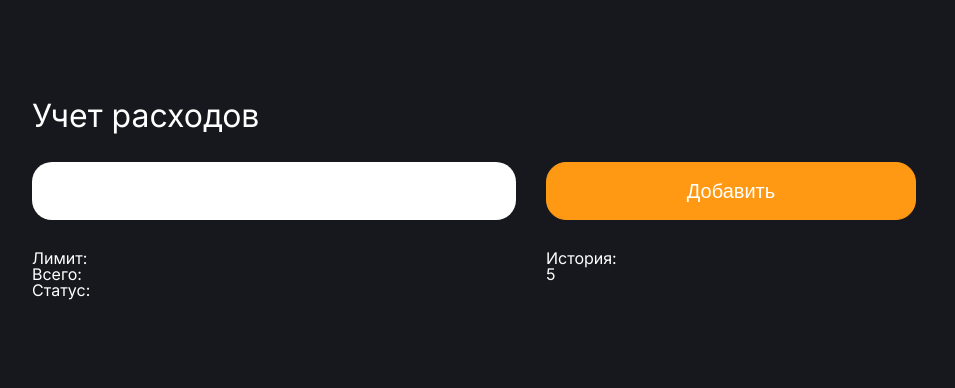
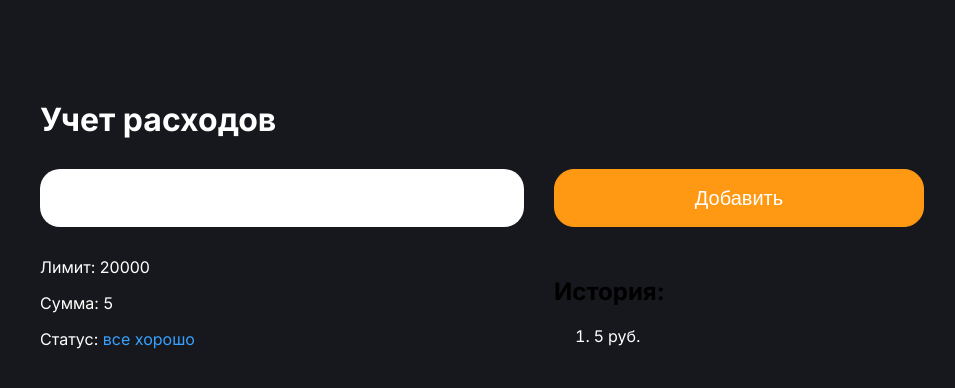
Before and after one commit to EvaCanary/expenses-app, a plain HTML site: page index.html in a window 1280 px wide. Both pictures are taken after typing "5" into the empty fields and a click on the button "Добавить". Shown: the whole page, without its empty margins (68-1023 px from the left). Drawn offline with Linux system fonts and the light colour scheme.

Commit message:
Add files via upload

```diff
--- a/index.css
+++ b/index.css
@@ -52,3 +52,9 @@ h1 {
 p {
     color: #FFFFFF;
 }
+.status_blue {
+  color: rgb(54, 161, 255);
+}
+.status_red {
+    color: rgb(206, 0, 0);
+}
--- a/index.html
+++ b/index.html
@@ -4,7 +4,7 @@
     <meta charset="UTF-8" />
     <meta name="viewport" content="width=device-width, initial-scale=1.0" />
     <title>Document</title>
-    <link rel="stylesheet" href="./reset.css" />
+    <!-- <link rel="stylesheet" href="./reset.css" /> -->
     <link rel="stylesheet" href="./index.css" />
     <link rel="preconnect" href="https://fonts.googleapis.com" />
     <link rel="preconnect" href="https://fonts.gstatic.com" crossorigin />
@@ -18,13 +18,14 @@
     <div class="row">
       <div class="col">
         <input class="js-input expense-input" type="number" />
-        <p>Лимит:</p>
-        <p>Всего:</p>
-        <p>Статус:</p>
+
+        <p>Лимит: <span class="js-limit">10000</span></p>
+        <p>Сумма: <span class="js-sum">0</span></p>
+        <p>Статус: <span class="js-status status">все хорошо</span></p>
       </div>
       <div class="col">
         <button class="js-button expense-btn">Добавить</button>
-        <h2 class="history-title">История:</h2>
+        <h2>История:</h2>
         <div class="js-history"></div>
       </div>
     </div>
--- a/index.js
+++ b/index.js
@@ -1,7 +1,15 @@
+const LIMIT = 20000;
+
 const expenses = [];
+
 const inputNode = document.querySelector('.js-input');
 const buttonNode = document.querySelector('.js-button');
 const historyNode = document.querySelector('.js-history');
+const sumNode = document.querySelector('.js-sum');
+const limitNode = document.querySelector('.js-limit');
+const statusNode = document.querySelector('.js-status')
+
+limitNode.innerText = LIMIT;
 buttonNode.addEventListener('click', function() {
 //если ничего нет в поле ввода - вернуть
 // 1. получаем значение из поля воода
@@ -16,7 +24,29 @@ console.log(inputNode.value);
 // внесение данных по кнопке
 // 2. сохраняем трату в список
  expenses.push(expense);
+
 // 3. выводим новый список трат
-const html = `<ol><li>${expense}</li></ol>`;
-historyNode.innerHTML = html;
+let expensesListHTML = '';
+
+expenses.forEach(element => {
+    expensesListHTML += `<li>${element} руб.</li>`;
 });
+
+historyNode.innerHTML = `<ol>${expensesListHTML}</ol>`;
+//4. посчитать сумму и вывести ее
+let sum = 0;
+
+expenses.forEach(element => {
+    sum += element;
+});
+
+sumNode.innerText = sum;
+//5. Сравнение с лимитом и вывод статуса
+if (sum <= LIMIT) {
+    statusNode.innerText = 'все хорошо';
+    statusNode.classList.add('status_blue');
+} else {
+    statusNode.innerText = 'все плохо';
+    statusNode.classList.add('status_red');
+}
+});
```
